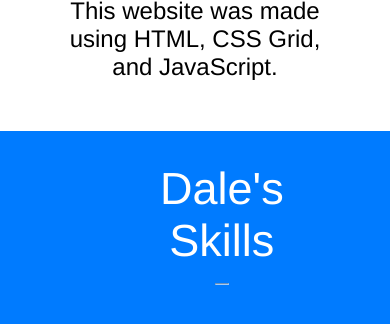
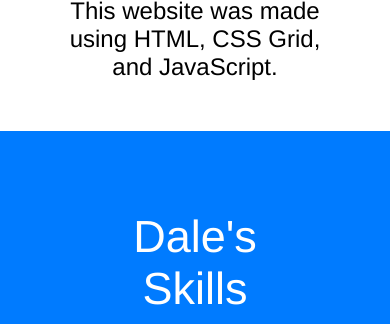
Before and after one commit to Holstein30/Portfolio-Grid, a plain HTML site: page index.html in a window 390 px wide. Shown: the part 1342-1666 px from the top of the page. Drawn offline with Linux system fonts and the light colour scheme.

Commit message:
CSS - skills sections responsive alignment fixed

```diff
--- a/assets/css/style.css
+++ b/assets/css/style.css
@@ -211,7 +211,7 @@ hr {
 .skills-heading {
   text-align: center;
   grid-column: span 4;
-  margin: 2rem;
+  margin: 2rem auto;
   font-size: 30px;
   padding-bottom: 1.5rem;
 }
@@ -411,11 +411,12 @@ footer p {
     max-width: 90%;
     height: 100%;
   }
-
+  .skills {
+    padding: 5rem;
+  }
   .skills div {
     margin: 0 auto;
   }
-
 }
 
 @media only screen and (max-width: 750px) {
```
